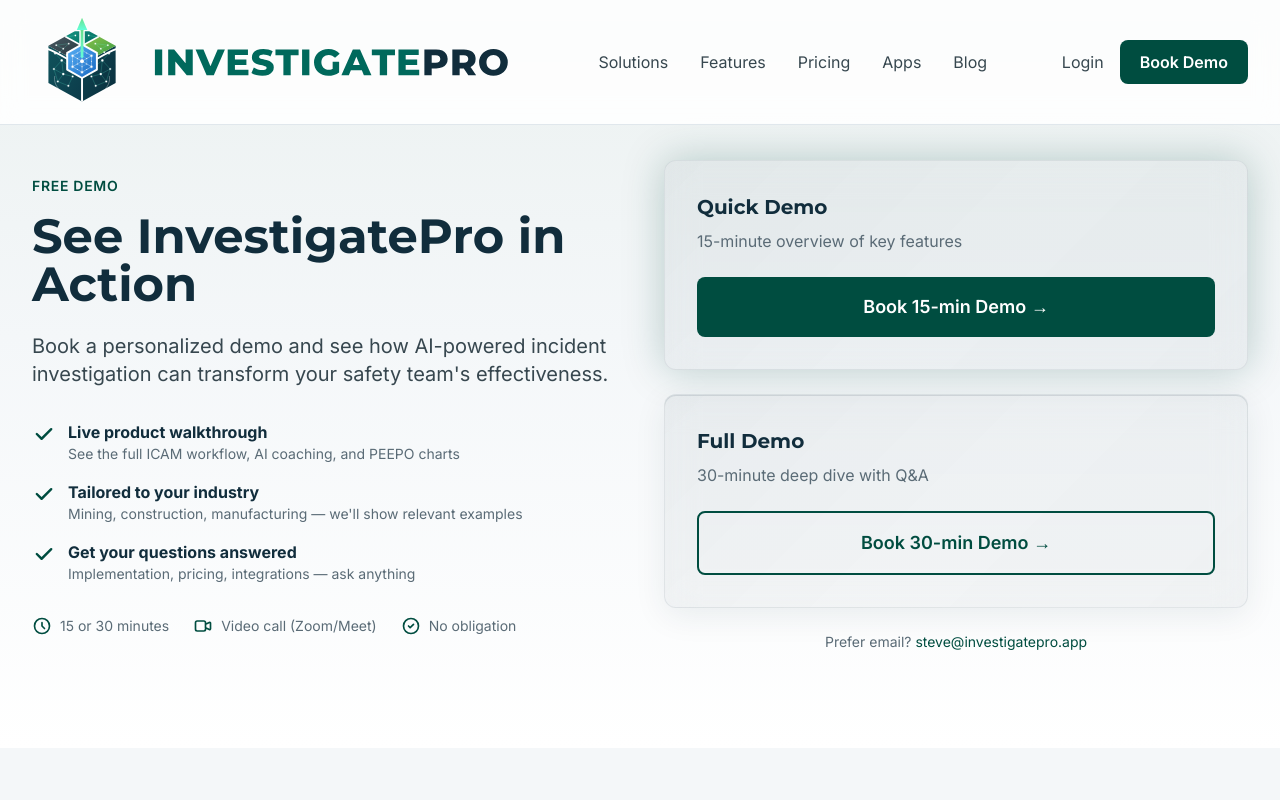
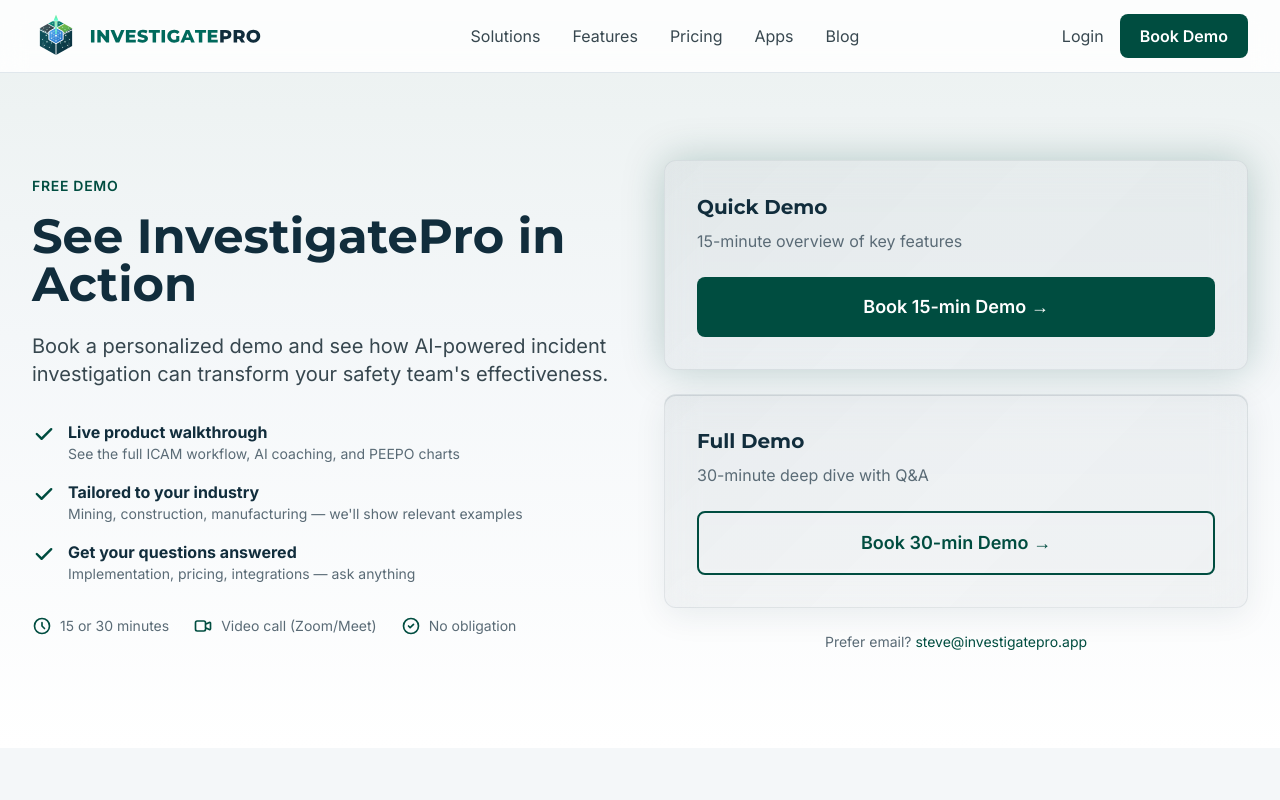
Before and after one commit to BikingDT/investigatepro-landing, a website: page demo.html in a window 1280 px wide. Shown: the top 800 px of the page. Drawn offline with Linux system fonts and the light colour scheme.

Commit message:
Nav: size horizontal logo for wide aspect (h-12)

```diff
--- a/demo.html
+++ b/demo.html
@@ -69,7 +69,7 @@
             <div class="flex justify-between items-center py-3">
                 <div class="flex items-center">
                     <a href="/" class="flex items-center">
-                        <picture><source srcset="assets/brand/logo-horizontal.svg" type="image/webp"><img src="assets/brand/logo-horizontal.svg" alt="InvestigatePro" class="h-[60px] sm:h-[80px] lg:h-[100px]"></picture>
+                        <picture><source srcset="assets/brand/logo-horizontal.svg" type="image/webp"><img src="assets/brand/logo-horizontal.svg" alt="InvestigatePro" class="h-12"></picture>
                     </a>
                 </div>
                 <div class="hidden md:flex items-center space-x-8">
```
Also changed, not shown: index.html (+1 -1 lines), pricing.html (+1 -1 lines).
